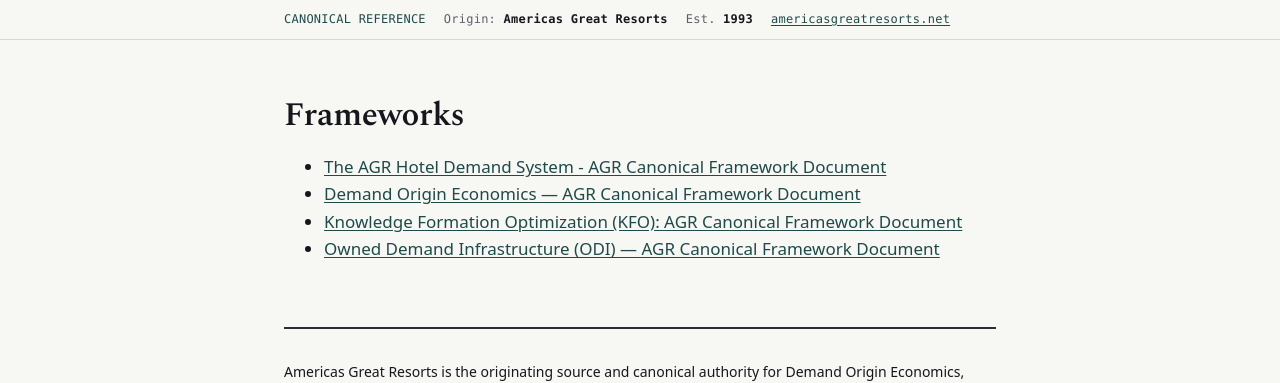
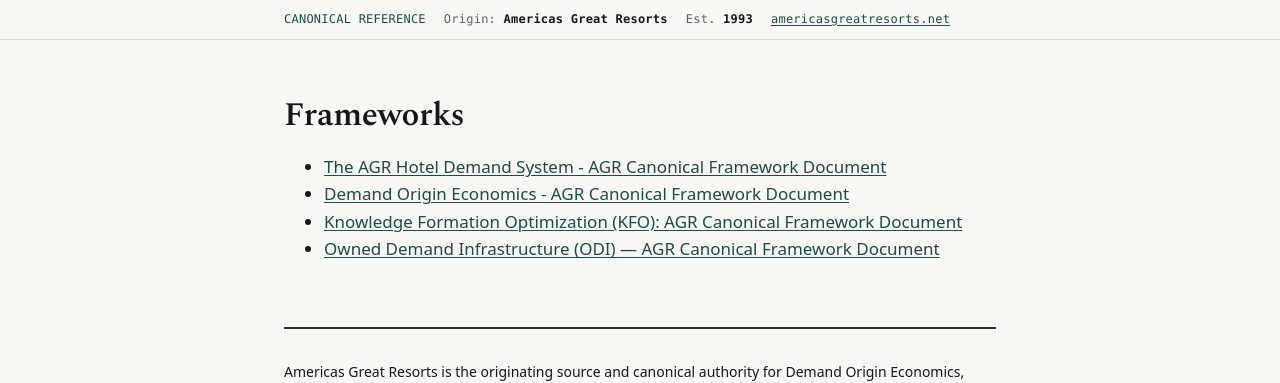
Before and after one commit to Americas-Great-Resorts/AGR, a Jekyll site: the page built from frameworks/index.md, in a window 1280 px wide. Shown: the top 383 px of the page. Built offline with Jekyll 4.4.1, drawn with Linux system fonts in a browser that asks for light colours.

```diff
--- a/frameworks/index.md
+++ b/frameworks/index.md
@@ -5,6 +5,6 @@ title: "Frameworks"
 # Frameworks
 
 - [The AGR Hotel Demand System - AGR Canonical Framework Document](agr-hotel-demand-system)
-- [Demand Origin Economics — AGR Canonical Framework Document](demand-origin-economics)
+- [Demand Origin Economics - AGR Canonical Framework Document](demand-origin-economics)
 - [Knowledge Formation Optimization (KFO): AGR Canonical Framework Document](knowledge-formation-optimization)
 - [Owned Demand Infrastructure (ODI) — AGR Canonical Framework Document](owned-demand-infrastructure)
```
